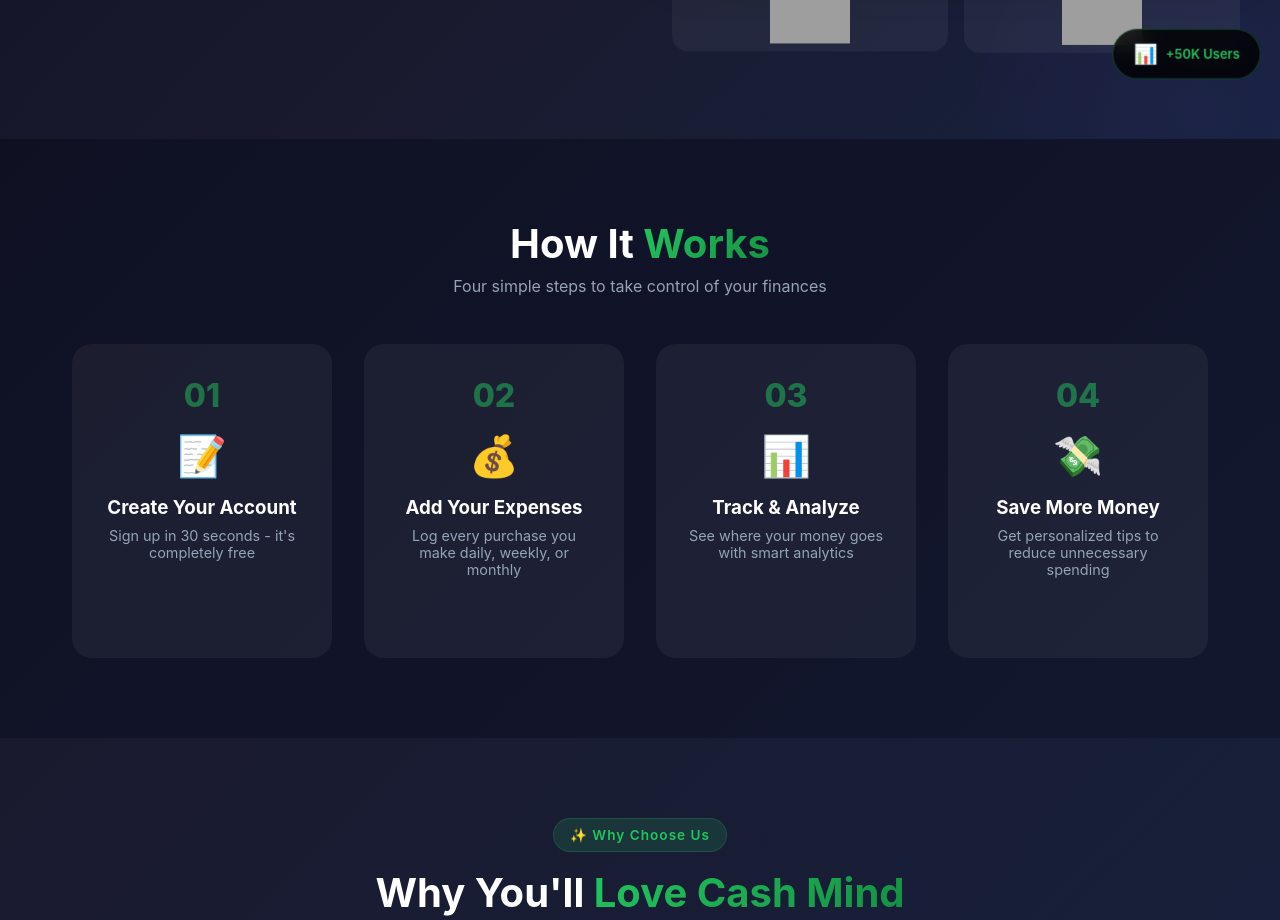
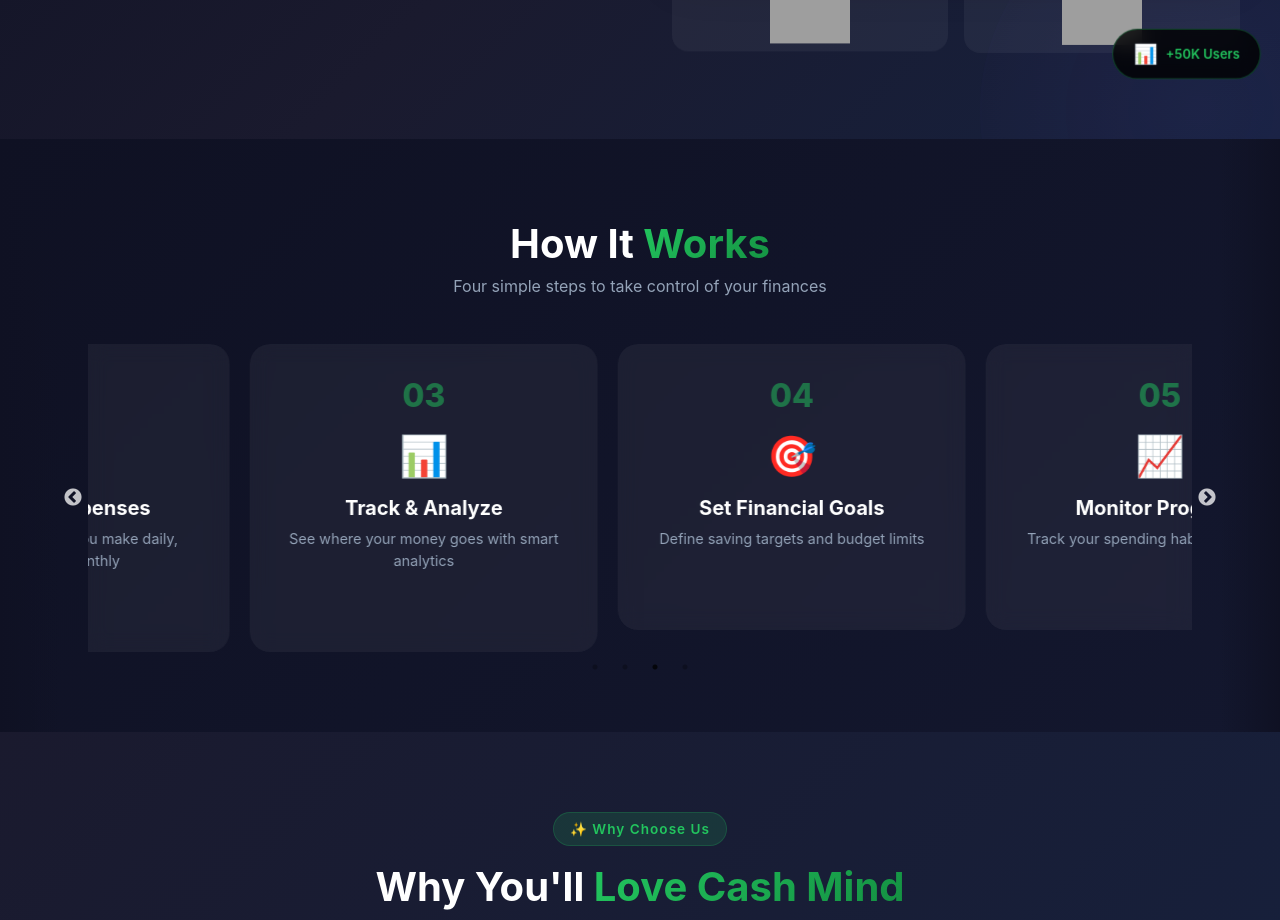
Before and after one commit to omniaeldessouki/cash-mind, a Next.js app: page /how-it-works in a window 1280 px wide. Shown: the part 1680-2600 px from the top of the page. Built offline with nearby package versions, Linux system fonts and the light colour scheme; grey boxes are pictures that could not be loaded.

Commit message:
update slider

```diff
--- a/components/how-it-works/StepsSection.jsx
+++ b/components/how-it-works/StepsSection.jsx
@@ -1,29 +1,60 @@
-// components/HowItWorks/StepsSection.jsx
+"use client"; // Required for Next.js App Router
 import styles from "./StepsSection.module.css";
+import Slider from "react-slick";
+import "slick-carousel/slick/slick.css";
+import "slick-carousel/slick/slick-theme.css";
 
 export default function StepsSection() {
  const steps = [
   { number: "01", title: "Create Your Account", desc: "Sign up in 30 seconds - it's completely free", icon: "📝" },
   { number: "02", title: "Add Your Expenses", desc: "Log every purchase you make daily, weekly, or monthly", icon: "💰" },
   { number: "03", title: "Track & Analyze", desc: "See where your money goes with smart analytics", icon: "📊" },
-    { number: "04", title: "Save More Money", desc: "Get personalized tips to reduce unnecessary spending", icon: "💸" },
+  { number: "04", title: "Set Financial Goals", desc: "Define saving targets and budget limits", icon: "🎯" },
+  { number: "05", title: "Monitor Progress", desc: "Track your spending habits in real-time", icon: "📈" },
+  { number: "06", title: "Save More Money", desc: "Get personalized tips to reduce unnecessary spending", icon: "💸" },
 ];
+
+  const settings = {
+    dots: true,
+    infinite: false,
+    speed: 500,
+    slidesToShow: 3,
+    slidesToScroll: 1,
+    autoplay: true,
+    autoplaySpeed: 3000,
+    responsive: [
+      {
+        breakpoint: 1024,
+        settings: {
+          slidesToShow: 2,
+        }
+      },
+      {
+        breakpoint: 768,
+        settings: {
+          slidesToShow: 1,
+        }
+      }
+    ]
+  };
 
   return (
     <section className={styles.steps}>
       <div className={styles.container}>
         <h2>How It <span className={styles.highlight}>Works</span></h2>
         <p>Four simple steps to take control of your finances</p>
-        <div className={styles.stepsGrid}>
+        <Slider {...settings}>
           {steps.map((step, i) => (
-            <div key={i} className={styles.stepCard}>
+            <div key={i}>
+              <div className={styles.stepCard}>
                 <div className={styles.stepNumber}>{step.number}</div>
                 <div className={styles.stepIcon}>{step.icon}</div>
                 <h3>{step.title}</h3>
                 <p>{step.desc}</p>
               </div>
+            </div>
           ))}
-        </div>
+        </Slider>
       </div>
     </section>
   );
--- a/components/how-it-works/StepsSection.module.css
+++ b/components/how-it-works/StepsSection.module.css
@@ -1,16 +1,24 @@
 /* components/HowItWorks/StepsSection.module.css */
+
 .steps {
   padding: 5rem 2rem;
   text-align: center;
   background: linear-gradient(135deg, #0f1123 0%, #13172e 100%);
+  position: relative;
+  overflow: hidden;
 }
 
 .container {
   max-width: 1200px;
   margin: 0 auto;
-  padding: 0 2rem;
+  padding: 0 3rem;
+}
+.container p {
+  color: #94a3b8;
+  margin-bottom: 3rem;
 }
 
+/* Typography */
 .steps h2 {
   font-size: 2.5rem;
   color: white;
@@ -24,23 +32,20 @@
   color: transparent;
 }
 
-.steps  p {
+.steps > p {
   color: #94a3b8;
   margin-bottom: 3rem;
 }
 
-.stepsGrid {
-  display: grid;
-  grid-template-columns: repeat(auto-fit, minmax(250px, 1fr));
-  gap: 2rem;
-}
-
+/* Step Card Styles */
 .stepCard {
   background: rgba(255, 255, 255, 0.05);
   border-radius: 20px;
   padding: 2rem;
   text-align: center;
-  transition: all 0.3s;
+  transition: all 0.3s ease;
+  margin: 0 10px;
+  backdrop-filter: blur(10px);
 }
 
 .stepCard:hover {
@@ -64,21 +69,187 @@
 .stepCard h3 {
   color: white;
   margin-bottom: 0.5rem;
+  font-size: 1.25rem;
 }
 
 .stepCard p {
   color: #94a3b8;
   font-size: 0.9rem;
+  line-height: 1.5;
+}
+
+/* Gradient Shadows */
+.steps::before,
+.steps::after {
+  content: '';
+  position: absolute;
+  top: 0;
+  bottom: 0;
+  width: 60px;
+  z-index: 2;
+  pointer-events: none;
+}
+
+.steps::before {
+  left: 0;
+  background: linear-gradient(to right, #0f1123, transparent);
+}
+
+.steps::after {
+  right: 0;
+  background: linear-gradient(to left, #0f1123, transparent);
+}
+
+/* Responsive Design */
+@media (max-width: 1024px) {
+  .container {
+    padding: 0 2rem;
+  }
 }
 
 @media (max-width: 768px) {
   .steps {
-    padding: 3rem 1.5rem;
+    padding: 3rem 1rem;
   }
+
+  .container {
+    padding: 0 1.5rem;
+  }
+
   .steps h2 {
     font-size: 1.8rem;
   }
-  .stepsGrid {
-    grid-template-columns: 1fr;
+
+  .stepCard {
+    padding: 1.5rem;
+  }
+
+  .stepCard h3 {
+    font-size: 1.1rem;
+  }
+
+  .stepCard p {
+    font-size: 0.85rem;
+  }
+
+  .steps::before,
+  .steps::after {
+    width: 20px;
   }
 }
+
+/* Animation for cards */
+@keyframes fadeInUp {
+  from {
+    opacity: 0;
+    transform: translateY(30px);
+  }
+  to {
+    opacity: 1;
+    transform: translateY(0);
+  }
+}
+
+.stepCard {
+  animation: fadeInUp 0.6s ease-out forwards;
+}
+/* app/slick-custom.css */
+/* Slick Slider Customization */
+
+.slick-slider {
+  padding: 20px 0 50px 0;
+}
+
+.slick-list {
+  margin: 0 -10px;
+}
+
+.slick-slide > div {
+  padding: 0 10px;
+}
+
+/* Dots Styling */
+.slick-dots {
+  bottom: -30px;
+}
+
+.slick-dots li button:before {
+  color: #22c55e !important;
+  font-size: 8px !important;
+  opacity: 0.5 !important;
+}
+
+.slick-dots li.slick-active button:before {
+  opacity: 1 !important;
+  color: #22c55e !important;
+}
+
+/* Arrows Styling */
+.slick-prev,
+.slick-next {
+  width: 60px !important;
+  height: 60px !important;
+  z-index: 10 !important;
+}
+
+.slick-prev {
+  left: -30px !important;
+}
+
+.slick-next {
+  right: -30px !important;
+}
+
+.slick-prev:before,
+.slick-next:before {
+  font-size: 30px !important;
+  color: #22c55e !important;
+  opacity: 0.8 !important;
+}
+
+
+.slick-prev:hover:before,
+.slick-next:hover:before {
+  opacity: 1 !important;
+}
+
+.slick-disabled:before {
+  opacity: 0.3 !important;
+}
+
+/* Responsive */
+@media (max-width: 1024px) {
+  .slick-prev {
+    left: -20px !important;
+  }
+
+  .slick-next {
+    right: -20px !important;
+  }
+
+  .slick-prev:before,
+  .slick-next:before {
+    font-size: 25px !important;
+  }
+}
+
+@media (max-width: 768px) {
+  .slick-prev,
+  .slick-next {
+    width: 30px !important;
+    height: 30px !important;
+  }
+
+  .slick-prev {
+    left: -15px !important;
+  }
+
+  .slick-next {
+    right: -15px !important;
+  }
+
+  .slick-prev:before,
+  .slick-next:before {
+    font-size: 30px !important;
+  }
+}
```
Also changed, not shown: package.json (+8 -6 lines), 1 other file (tests, documents, lock files or other folders). Lines whose indentation alone changed are shown as unchanged.
